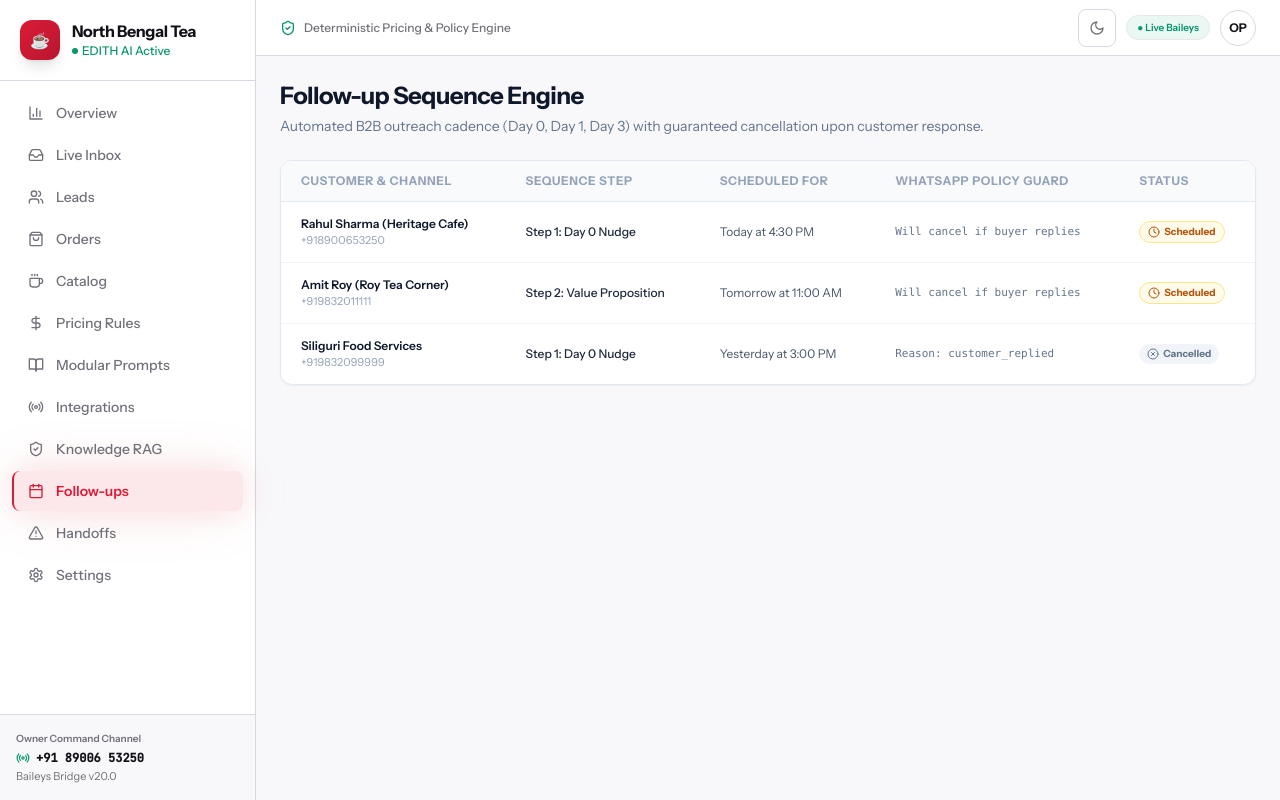
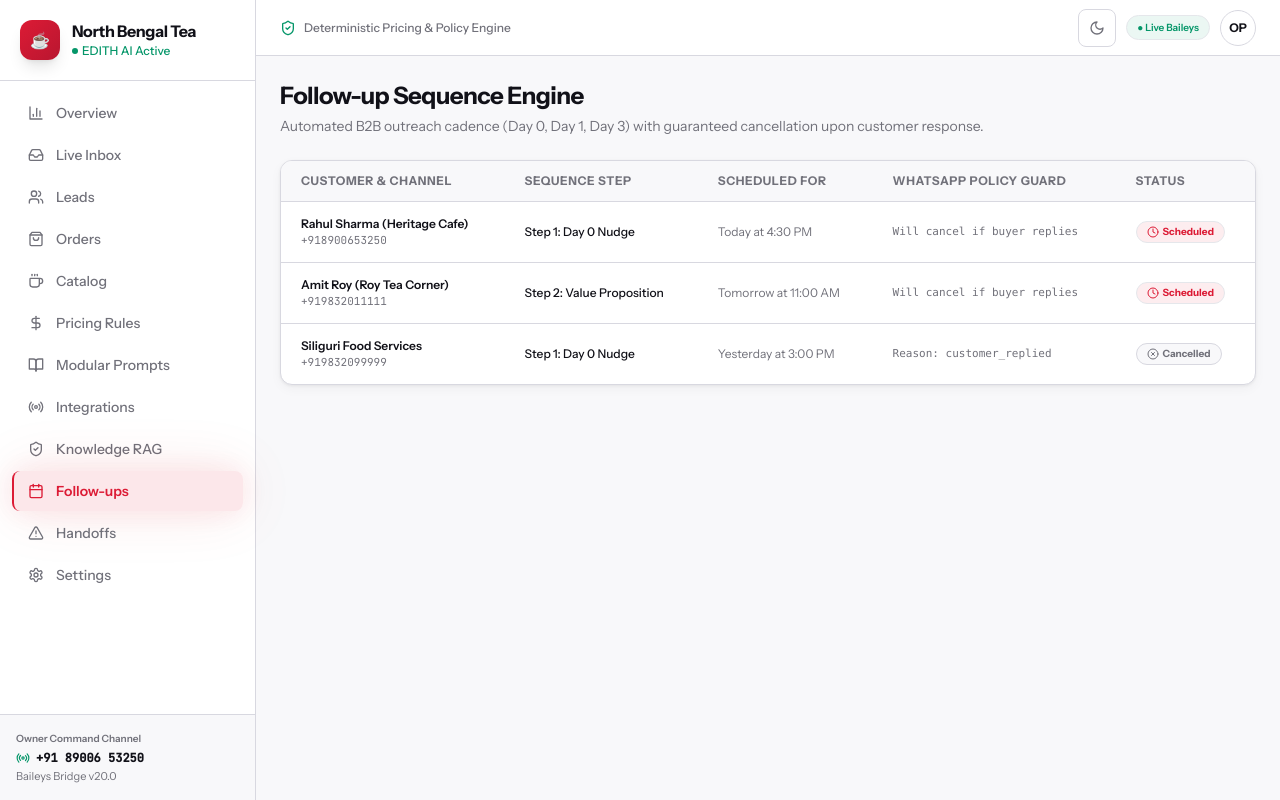
Before and after one commit to naborajs/wb-agent, a Next.js app in the folder dashboard/: page /followups in a window 1280 px wide. Built offline with nearby package versions, Linux system fonts and the light colour scheme.

Commit message:
design(followups): migrate Follow-ups page to token system, add dark mode support

```diff
--- a/dashboard/app/followups/page.tsx
+++ b/dashboard/app/followups/page.tsx
@@ -37,15 +37,18 @@ export default function FollowupsPage() {
   return (
     <div className="space-y-6 max-w-7xl mx-auto">
       <div>
-        <h2 className="text-2xl font-bold tracking-tight text-slate-900">Follow-up Sequence Engine</h2>
-        <p className="text-sm text-slate-500 mt-1">
+        <h2 className="text-2xl font-bold tracking-tight text-[var(--ed-text-primary)]">Follow-up Sequence Engine</h2>
+        <p className="text-sm text-[var(--ed-text-muted)] mt-1">
           Automated B2B outreach cadence (Day 0, Day 1, Day 3) with guaranteed cancellation upon customer response.
         </p>
       </div>
 
-      <div className="bg-white rounded-xl border border-slate-200 shadow-sm overflow-hidden">
-        <table className="w-full text-left text-xs text-slate-600">
-          <thead className="bg-slate-50 text-slate-400 font-semibold border-b border-slate-200 uppercase tracking-wider">
+      <div className="ed-panel rounded-xl overflow-hidden">
+        <table className="w-full text-left text-xs text-[var(--ed-text-muted)]">
+          <thead
+            className="font-semibold border-b border-[var(--ed-border)] uppercase tracking-wider text-[var(--ed-text-muted)]"
+            style={{ background: "var(--ed-bg)" }}
+          >
             <tr>
               <th className="px-5 py-3">Customer & Channel</th>
               <th className="px-5 py-3">Sequence Step</th>
@@ -54,23 +57,28 @@ export default function FollowupsPage() {
               <th className="px-5 py-3">Status</th>
             </tr>
           </thead>
-          <tbody className="divide-y divide-slate-100">
+          <tbody className="divide-y divide-[var(--ed-border)]">
             {followups.map((f) => (
-              <tr key={f.id} className="hover:bg-slate-50">
+              <tr key={f.id} className="hover:bg-[var(--ed-bg)] transition-colors">
                 <td className="px-5 py-3.5">
-                  <div className="font-semibold text-slate-900">{f.customer}</div>
-                  <div className="text-[11px] text-slate-400">{f.phone}</div>
+                  <div className="font-semibold text-[var(--ed-text-primary)]">{f.customer}</div>
+                  <div className="text-[11px] text-[var(--ed-text-muted)] font-data">{f.phone}</div>
                 </td>
-                <td className="px-5 py-3.5 font-medium text-slate-800">{f.step}</td>
-                <td className="px-5 py-3.5 text-slate-600">{f.scheduled_for}</td>
-                <td className="px-5 py-3.5 text-slate-500 font-mono text-[11px]">{f.guard}</td>
+                <td className="px-5 py-3.5 font-medium text-[var(--ed-text-primary)]">{f.step}</td>
+                <td className="px-5 py-3.5 text-[var(--ed-text-muted)]">{f.scheduled_for}</td>
+                <td className="px-5 py-3.5 text-[var(--ed-text-muted)] font-mono text-[11px]">{f.guard}</td>
                 <td className="px-5 py-3.5">
                   <span
-                    className={`inline-flex items-center gap-1 px-2 py-0.5 rounded-full text-[10px] font-bold ${
+                    className={`inline-flex items-center gap-1 px-2.5 py-0.5 rounded-full text-[10px] font-bold ${
                       f.status === "scheduled"
-                        ? "bg-amber-50 text-amber-700 border border-amber-200"
-                        : "bg-slate-100 text-slate-500"
+                        ? "text-[var(--ed-accent)] border border-[var(--ed-accent)]/20"
+                        : "text-[var(--ed-text-muted)] border border-[var(--ed-border)]"
                     }`}
+                    style={
+                      f.status === "scheduled"
+                        ? { background: "color-mix(in srgb, var(--ed-accent) 8%, transparent)" }
+                        : { background: "var(--ed-bg)" }
+                    }
                   >
                     {f.status === "scheduled" ? (
                       <>
```
